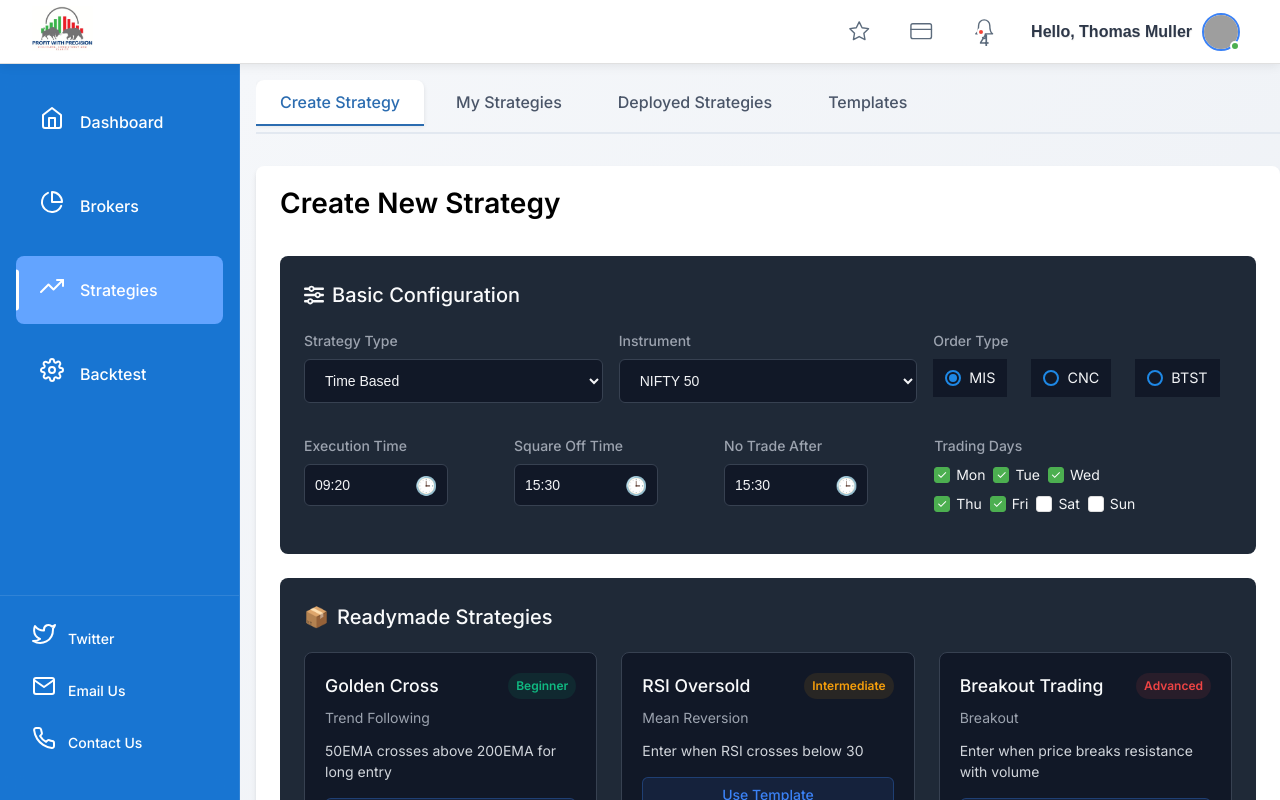
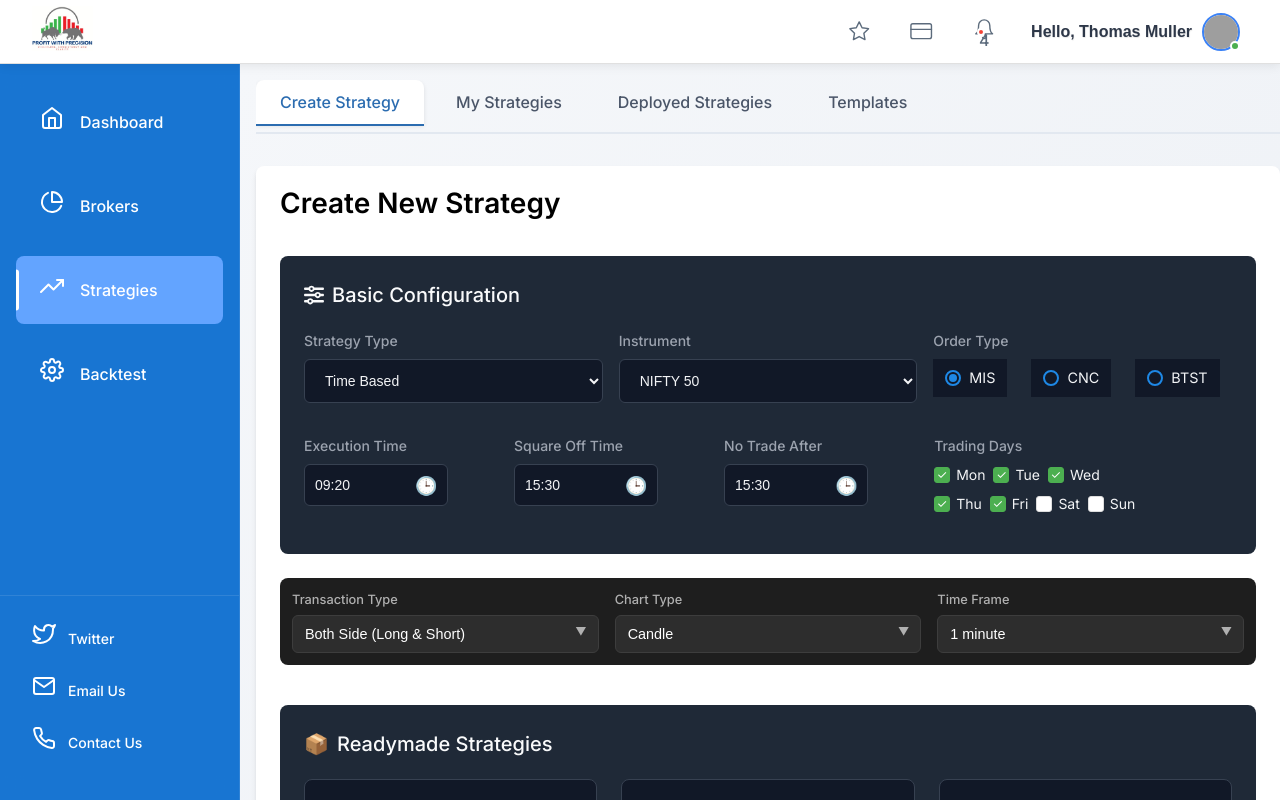
Before and after one commit to sudhanshu2070/last-trade, a React (Vite) app: page /strategies in a window 1280 px wide. Shown: the top 800 px of the page. Built offline with nearby package versions, Linux system fonts and the light colour scheme; grey boxes are pictures that could not be loaded.

Commit message:
Added chart settings 0.2

```diff
--- a/src/Pages/StrategyTabs/CreateStrategy/CreateStrategy.tsx
+++ b/src/Pages/StrategyTabs/CreateStrategy/CreateStrategy.tsx
@@ -9,6 +9,7 @@ import ProfitTrailing from './Sections/ProfitTrailing/ProfitTrailing';
 import StrategyPreview from './Sections/StrategyPerformancePreview/StrategyPerformancePreview';
 import { FontAwesomeIcon } from '@fortawesome/react-fontawesome';
 import { faFloppyDisk, faPrint } from '@fortawesome/free-solid-svg-icons';
+import ChartSettings from './Sections/ChartSettings/ChartSettings';
 
 const CreateStrategy: React.FC = () => {
   const [strategyName, setStrategyName] = useState<string>('ORB with Trailing SL');
@@ -20,6 +21,7 @@ const CreateStrategy: React.FC = () => {
 
       <div className={styles.strategySections}>
         <BasicConfiguration />
+        <ChartSettings />
         <ReadymadeStrategies />
         <OrderLegs showAdvancedFeatures={showAdvancedFeatures} />
         <AdvancedFeatures
```
